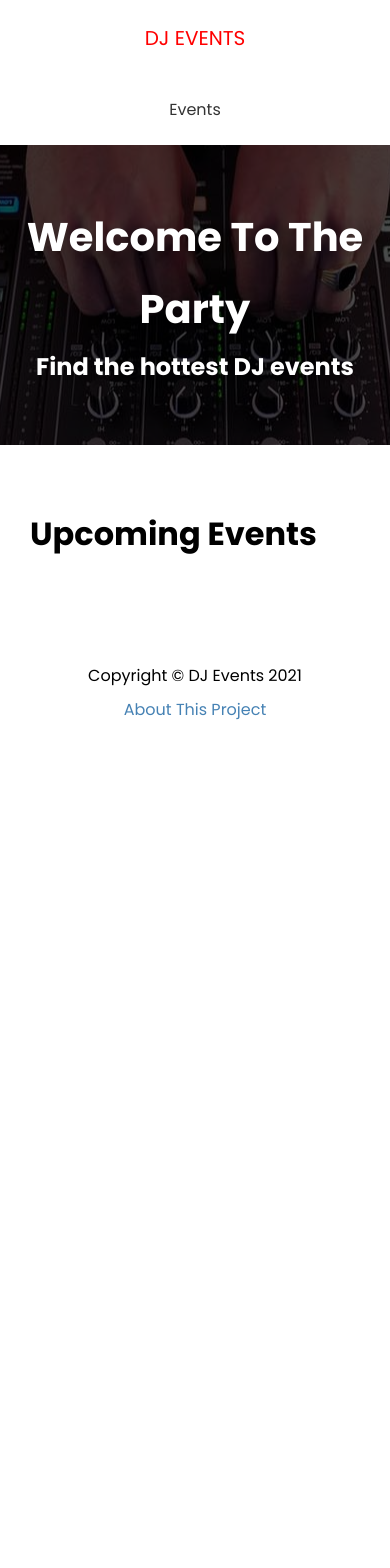
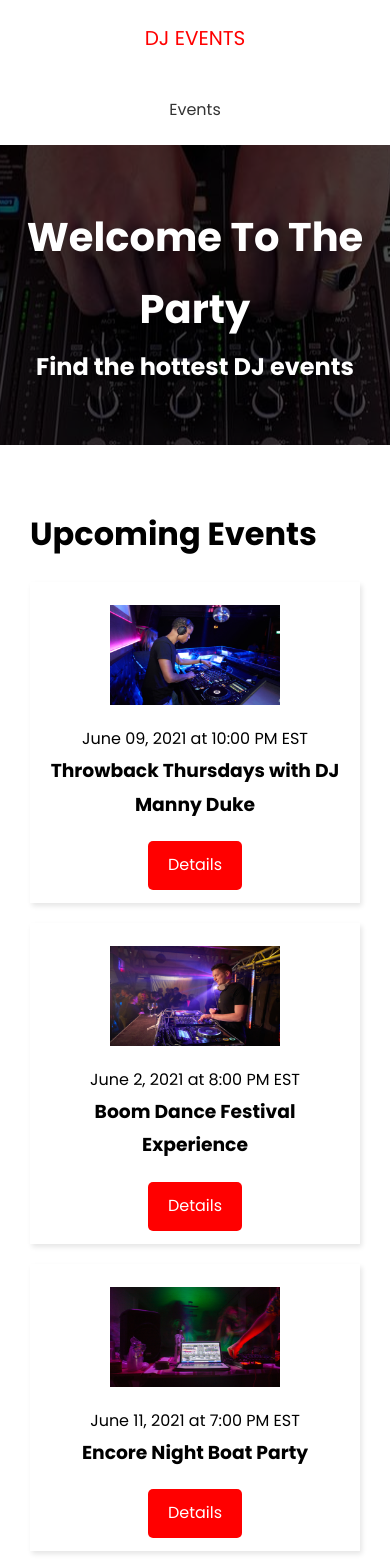
Before and after one commit to jpucket8/dj-events-frontend, a Next.js app: page / in a window 390 px wide. Shown: the top 1568 px of the page. Before the commit the page ends 844 px from the top, so only its background shows below. Built offline with nearby package versions, Linux system fonts and the light colour scheme; no server answers.

Commit message:
add logic to display events

```diff
--- /dev/null
+++ b/components/event-item.js
@@ -0,0 +1,32 @@
+import Link from "next/link";
+import Image from "next/image";
+
+import styles from "@styles/event-item.module.css";
+
+export default function EventItem({ evt }) {
+  return (
+    <div className={styles.event}>
+      <div className={styles.img}>
+        <Image
+          alt={evt.name}
+          src={evt.image ? evt.image : "/images/event-default.png"}
+          width={170}
+          height={100}
+        />
+      </div>
+
+      <div className={styles.info}>
+        <span>
+          {evt.date} at {evt.time}
+        </span>
+        <h3>{evt.name}</h3>
+      </div>
+
+      <div className={styles.link}>
+        <Link href={`/events/${evt.slug}`}>
+          <a className="btn">Details</a>
+        </Link>
+      </div>
+    </div>
+  );
+}
--- a/pages/events/[slug].js
+++ b/pages/events/[slug].js
@@ -1,4 +1,4 @@
-import Layout from "@/components/layout";
+import Layout from "@components/layout";
 
 export default function EventPage() {
   return (
--- a/pages/index.js
+++ b/pages/index.js
@@ -1,4 +1,6 @@
+import Link from "next/link";
 import Layout from "@components/layout";
+import EventItem from "@components/event-item";
 import { API_URL } from "@config/index";
 
 export default function HomePage({ events }) {
@@ -7,6 +9,17 @@
     <div>
       <Layout>
         <h1>Upcoming Events</h1>
+        {events.length === 0 && <h3>No events to show</h3>}
+
+        {events.map(evt => (
+          <EventItem key={evt.id} evt={evt} />
+        ))}
+
+        {events.length > 0 && (
+          <Link href="/events">
+            <a className="btn-secondary">View All Events</a>
+          </Link>
+        )}
       </Layout>
     </div>
   );
@@ -16,7 +29,7 @@
   const res = await fetch(`${API_URL}/api/events`);
   const events = await res.json();
   return {
-    props: { events },
+    props: { events: events.slice(0, 3) },
     revalidate: 1,
   };
 }
--- /dev/null
+++ b/styles/event-item.module.css
@@ -0,0 +1,28 @@
+.event {
+  display: flex;
+  justify-content: space-between;
+  align-items: center;
+  margin: 20px 0;
+  padding: 13px;
+  box-shadow: 2px 3px 5px rgba(0, 0, 0, 0.1);
+}
+
+.img {
+  flex: 1;
+  margin: 10px;
+}
+
+.info {
+  flex: 2;
+}
+
+@media (max-width: 600px) {
+  .event {
+    flex-direction: column;
+    text-align: center;
+  }
+
+  .info {
+    margin-bottom: 20px;
+  }
+}
```
Also changed, not shown: pages/events/index.js (+23 -4 lines).
